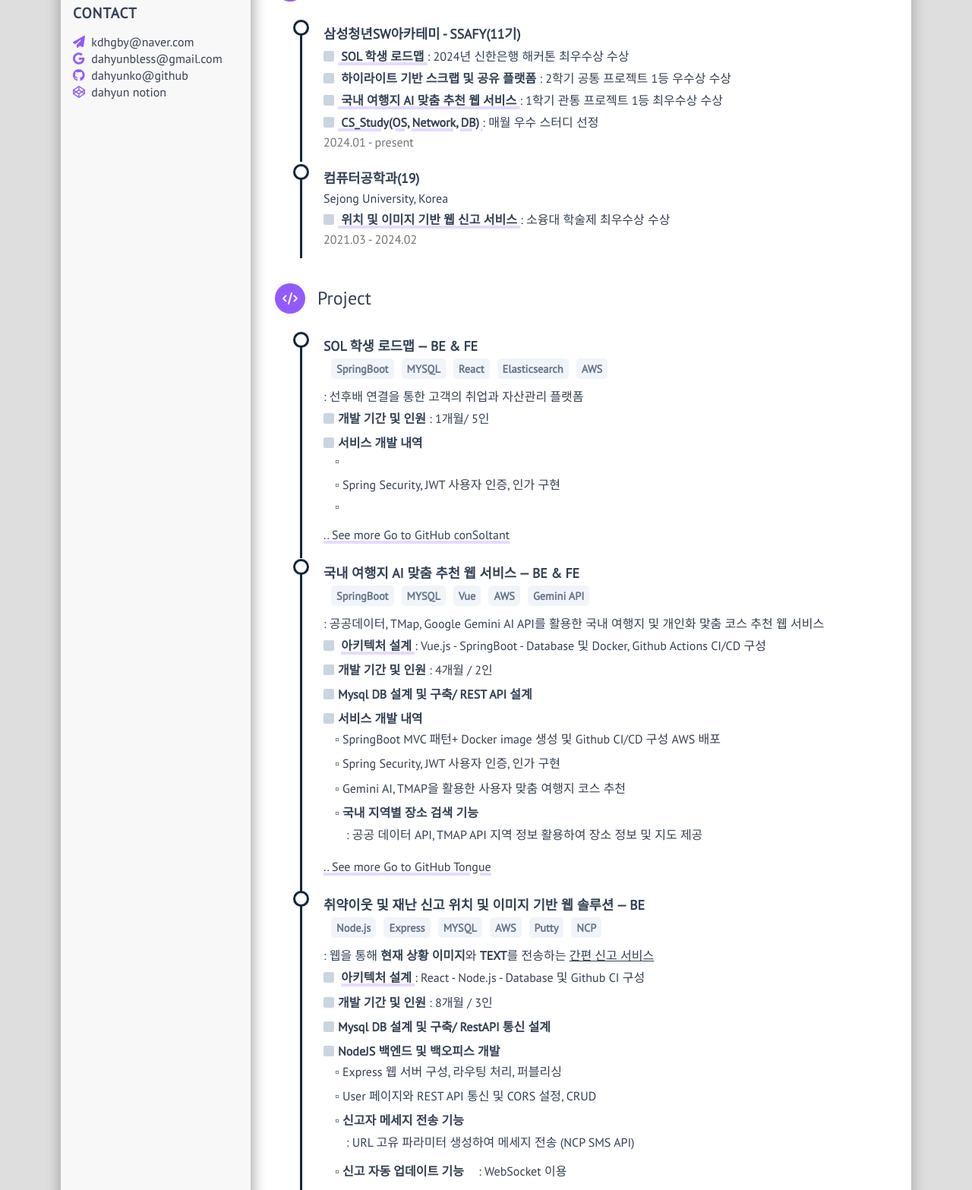
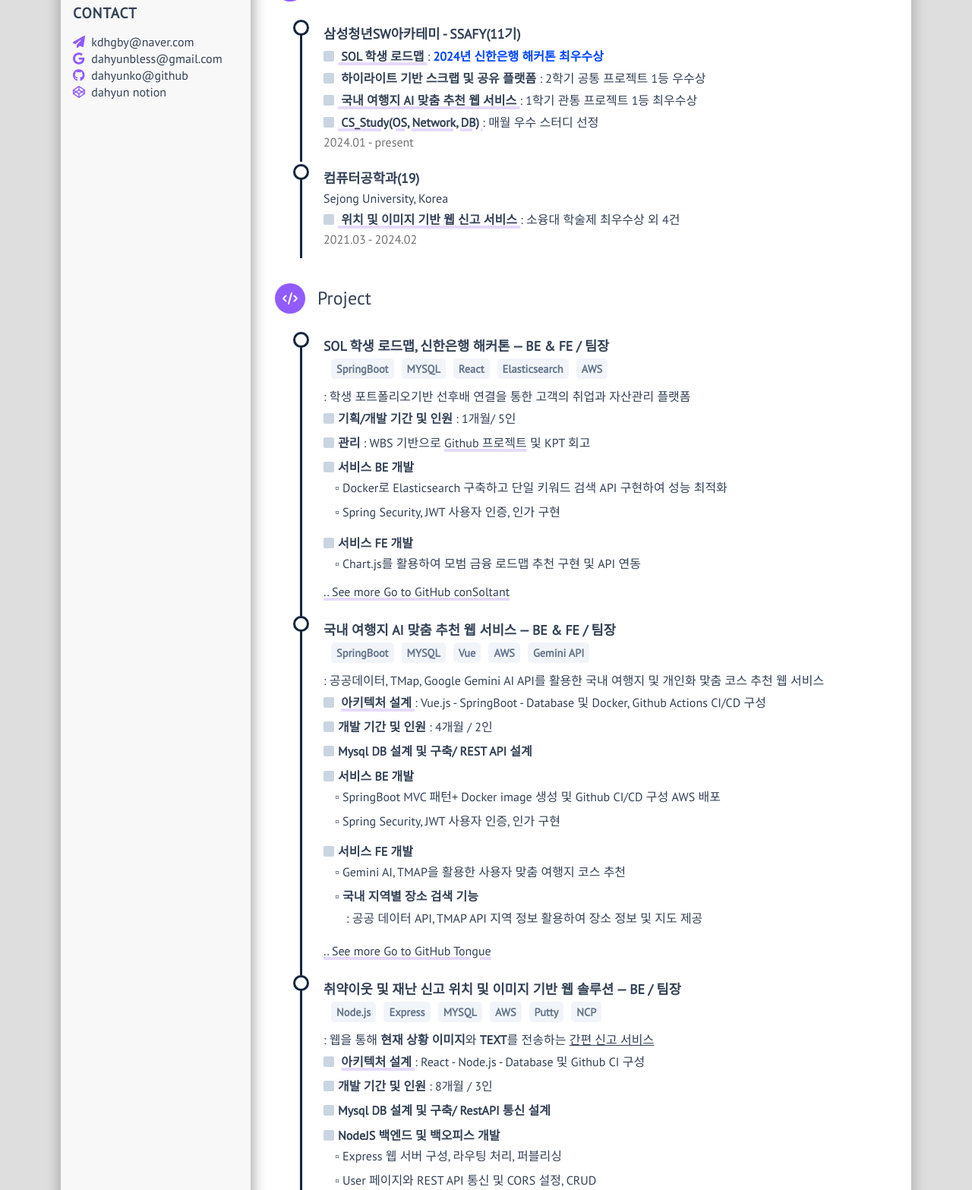
Before and after one commit to dahyunko/dahyunko.github.io, a plain HTML site: page index.html in a window 1280 px wide. Shown: the part 371-1938 px from the top of the page at 76% size. Drawn offline with Linux system fonts and the light colour scheme.

Commit message:
feat: 신한 해커톤

```diff
--- a/index.html
+++ b/index.html
@@ -129,14 +129,14 @@
                             <a target="_blank" rel="author" href="https://github.com/team-conSOLtant" class="underline-link" title="" >
                                 <i class="fas fa-square"></i> SOL 학생 로드맵
                             </a>
-                        </span>
-                        <span> : 2024년 신한은행 해커톤 최우수상 수상 </span>
+                        </span>:
+                        <span style="color: #0046ff; font-weight: 700;">2024년 신한은행 해커톤 최우수상</span>
                     </li>
                     <li>
                         <span class="detail-content-midname">
                             <i class="fas fa-square"></i>  하이라이트 기반 스크랩 및 공유 플랫폼
                         </span>
-                        <span> : 2학기 공통 프로젝트 1등 우수상 수상</span>
+                        <span> : 2학기 공통 프로젝트 1등 우수상</span>
                     </li>
                     <li>
                         <span class="detail-content-midname">
@@ -144,7 +144,7 @@
                                 <i class="fas fa-square"></i> 국내 여행지 AI 맞춤 추천 웹 서비스
                             </a>
                         </span>
-                        <span> : 1학기 관통 프로젝트 1등 최우수상 수상</span>
+                        <span> : 1학기 관통 프로젝트 1등 최우수상</span>
                     </li>
                     <li>
                         <span class="detail-content-midname">
@@ -165,7 +165,7 @@
                                 <i class="fas fa-square"></i> 위치 및 이미지 기반 웹 신고 서비스
                             </a>
                         </span>
-                        <span> : 소융대 학술제 최우수상 수상</span>
+                        <span> : 소융대 학술제 최우수상 외 4건</span>
                     </li>
                     <time>2021.03 - 2024.02</time>
                 </div>
@@ -181,7 +181,7 @@
             <div class="detail-content">
                 <a name="loc-and-image-develope"></a>
                 <div class="timeline-block">
-                    <h1>SOL 학생 로드맵 — BE & FE</h1>
+                    <h1>SOL 학생 로드맵, 신한은행 해커톤 — BE & FE / 팀장</h1>
                     <ul class="stack-btn">
                         <li>SpringBoot</li>
                         <li>MYSQL</li>
@@ -189,27 +189,41 @@
                         <li>Elasticsearch</li>
                         <li>AWS</li>
                     </ul>
-                    <p>: 선후배 연결을 통한 고객의 취업과 자산관리 플랫폼</p>
+                    <p>: 학생 포트폴리오기반 선후배 연결을 통한 고객의 취업과 자산관리 플랫폼</p>
                     <ul class="make_interval">
                         <li>
                             <span class="detail-content-midname">
-                                <i class="fas fa-square"></i>개발 기간 및 인원
+                                <i class="fas fa-square"></i>기획/개발 기간 및 인원
                             </span>
                             <span> : 1개월/ 5인</span>
                         </li>
                         <li>
                             <span class="detail-content-midname">
-                                <i class="fas fa-square"></i>서비스 개발 내역
+                                <i class="fas fa-square"></i>관리
+                            </span>
+                            <span> : WBS 기반으로
+                                <a href="https://github.com/orgs/team-conSOLtant/projects" class="underline-link" target="_blank">Github 프로젝트</a> 및 KPT 회고</span>
+                        </li>
+                        <li>
+                            <span class="detail-content-midname">
+                                <i class="fas fa-square"></i>서비스 BE 개발
                             </span>
                             <ul class="detail-content-ul">
                                 <li>
-                                    ▫
+                                    ▫ Docker로 Elasticsearch 구축하고 단일 키워드 검색 API 구현하여 성능 최적화
                                 </li>
                                 <li>
                                     ▫ Spring Security, JWT 사용자 인증, 인가 구현
                                 </li>
+                            </ul>
+                        </li>
+                        <li>
+                            <span class="detail-content-midname">
+                                <i class="fas fa-square"></i>서비스 FE 개발
+                            </span>
+                            <ul class="detail-content-ul">
                                 <li>
-                                    ▫
+                                    ▫ Chart.js를 활용하여 모범 금융 로드맵 추천 구현 및 API 연동
                                 </li>
                             </ul>
                         </li>
@@ -222,7 +236,7 @@
                     </ul>
                 </div>
                 <div class="timeline-block">
-                    <h1>국내 여행지 AI 맞춤 추천 웹 서비스 — BE & FE</h1>
+                    <h1>국내 여행지 AI 맞춤 추천 웹 서비스 — BE & FE / 팀장</h1>
                     <ul class="stack-btn">
                         <li>SpringBoot</li>
                         <li>MYSQL</li>
@@ -254,7 +268,7 @@
                         </li>
                         <li>
                             <span class="detail-content-midname">
-                                <i class="fas fa-square"></i>서비스 개발 내역
+                                <i class="fas fa-square"></i>서비스 BE 개발
                             </span>
                             <ul class="detail-content-ul">
                                 <li>
@@ -263,16 +277,15 @@
                                 <li>
                                     ▫ Spring Security, JWT 사용자 인증, 인가 구현
                                 </li>
+                            </ul>
+                        </li>
+                        <li>
+                            <span class="detail-content-midname">
+                                <i class="fas fa-square"></i>서비스 FE 개발
+                            </span>
+                            <ul class="detail-content-ul">
                                 <li>
                                     ▫ Gemini AI, TMAP을 활용한 사용자 맞춤 여행지 코스 추천
-                                    <!-- <p style="padding-left: 15px;">
-                                        : 고객의 성별, 일정, 인원 수, 이동 방법 등의 니즈 정보 + Gemini API promt + TMap API
-                                    </p>
-                                    <ul style="padding-left: 15px;">
-                                        <li>- Gemini API, Json 형태로 여행 정보 제공</li>
-                                        <li>- TMAP 실시간 경유지 경로, 시간, 비용 정보 제공</li>
-                                        <li>- 실시간 행선지 추가 및 변경 가능</li>
-                                    </ul> -->
                                 </li>
                                 <li>
                                     <span class="style-bold">▫ 국내 지역별 장소 검색 기능</span>
@@ -355,7 +368,7 @@
                     </ul>
                 </div> -->
                 <div class="timeline-block">
-                    <h1>취약이웃 및 재난 신고 위치 및 이미지 기반 웹 솔루션 — BE</h1>
+                    <h1>취약이웃 및 재난 신고 위치 및 이미지 기반 웹 솔루션 — BE / 팀장</h1>
                     <ul class="stack-btn">
                         <li>Node.js</li>
                         <li>Express</li>
@@ -434,7 +447,7 @@
             </div>
             <div class="detail-content">
                 <div class="timeline-block">
-                    <h1>위치 및 이미지 기반 웹 솔루션 — 예비 창업 (대표)</h1>
+                    <h1>위치 및 이미지 기반 웹 솔루션 — 예비 창업(팀장)</h1>
                     <ul class="stack-btn">
                         <li>안양시 제안</li>
                         <li>백엔드 개발</li>
```
